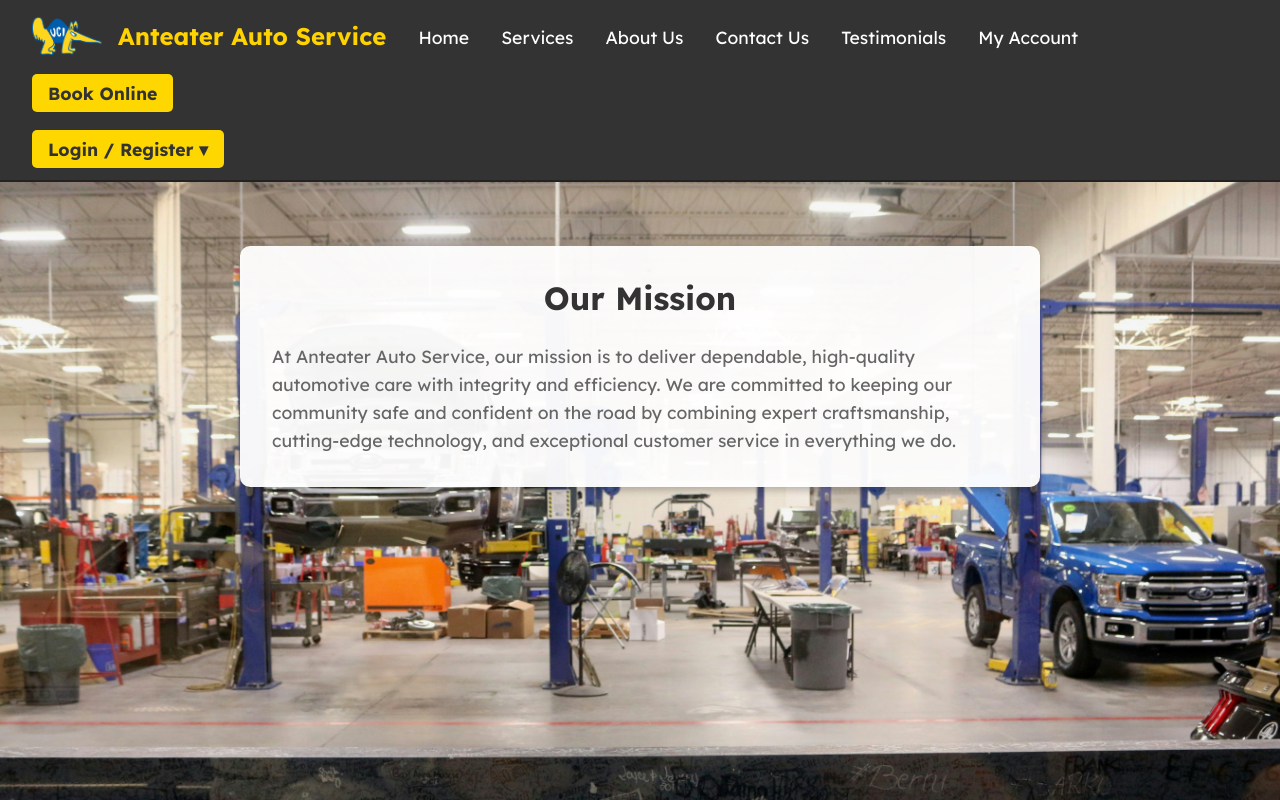
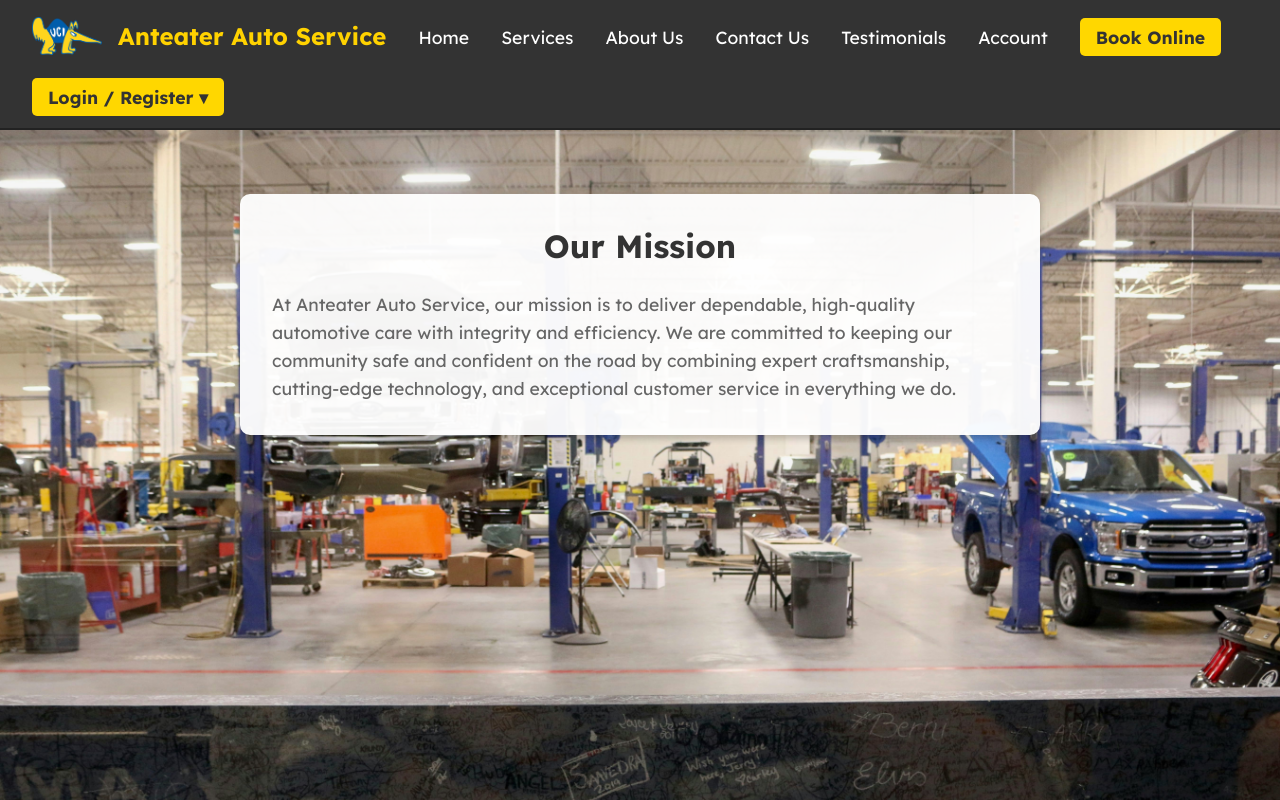
Before and after one commit to smallar1/anteater-auto-services, a React (Create React App) app: page / in a window 1280 px wide. Shown: the top 800 px of the page. Built offline with nearby package versions, Linux system fonts and the light colour scheme.

Commit message:
- Added Profile Dashboard

```diff
--- a/src/components/Navbar.js
+++ b/src/components/Navbar.js
@@ -24,7 +24,7 @@ function Navbar() {
         <Link to="/about" className="nav-link">About Us</Link>
         <Link to="/contact" className="nav-link">Contact Us</Link>
         <Link to="/testimonials" className="nav-link">Testimonials</Link>
-        <Link to="/account" className="nav-link">My Account</Link>
+        <Link to="/account" className="nav-link">Account</Link>
 
         <Link to="/bookings" className="nav-link book-online">Book Online</Link>
       </div>
--- a/src/components/ProfileDashboard.js
+++ b/src/components/ProfileDashboard.js
@@ -1,5 +1,7 @@
 import React from 'react';
 import './css/ProfileDashboard.css';
+import { useNavigate } from 'react-router-dom';
+
 
 function ProfileDashboard() {
   const user = {
@@ -18,6 +20,8 @@ function ProfileDashboard() {
       { service: "Tire Rotation", date: "2025-03-20", status: "Completed" }
     ]
   };
+
+  const navigate = useNavigate();
 
   return (
     <div className="profile-dashboard">
@@ -51,7 +55,7 @@ function ProfileDashboard() {
 
       <div className="cta-banner">
         <p>⭐ Leave a review for your last service and get 10% off your next visit!</p>
-        <button>Leave Feedback</button>
+        <button onClick={() => navigate('/testimonials')}>Leave Feedback</button>
       </div>
     </div>
   );
```
